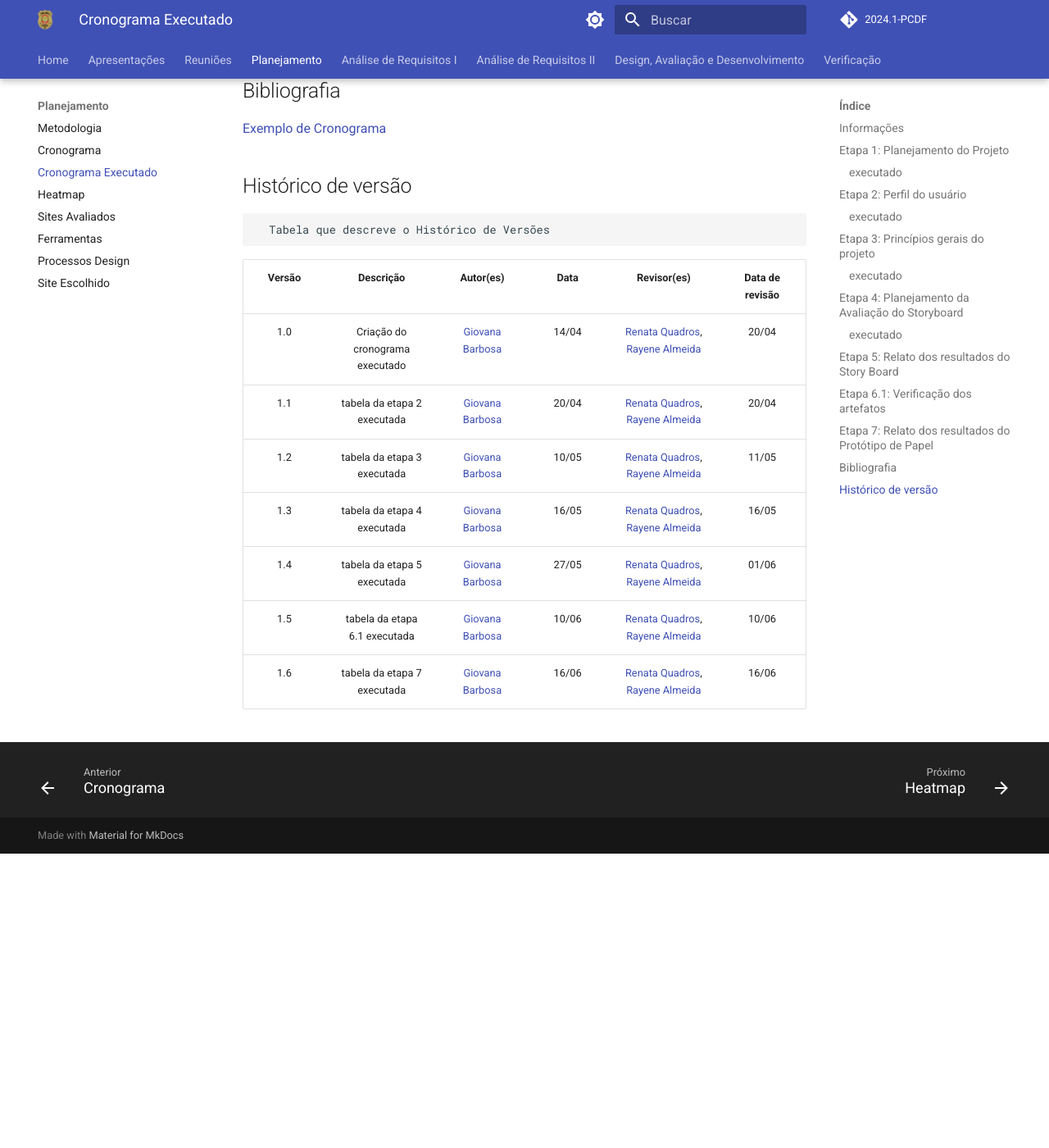
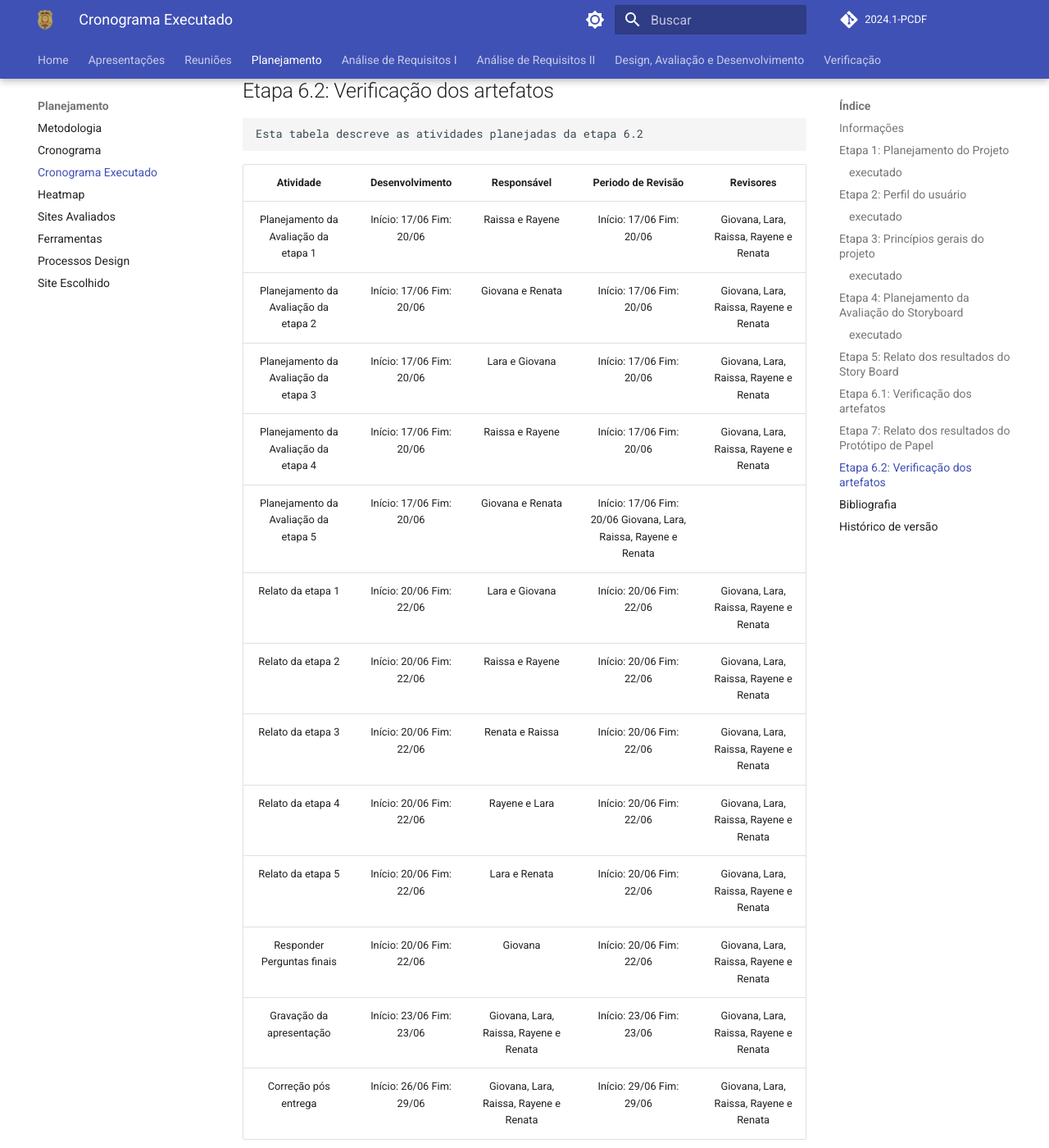
Before and after one commit to Interacao-Humano-Computador/2024.1-PCDF, an MkDocs documentation site: the page built from docs/planejamento/cronograma_executado.md, in a window 1280 px wide and 1400 px high, scrolled down 7307 px. Shown: the whole window at 82% size. Built offline with MkDocs 1.6.1 and Material for MkDocs 9.7.7, drawn with Linux system fonts in a browser that asks for light colours; comment, search, counter and statistics services are not loaded; before the commit the page ends 8348 px from its top, so only the background shows below that; some of the changed text lies outside the part shown.

Commit message:
Etapa 6.2

```diff
--- a/docs/planejamento/cronograma_executado.md
+++ b/docs/planejamento/cronograma_executado.md
@@ -117,6 +117,26 @@ Este documento tem objetivo de apresentar o cronograma executado que o grupo ult
 | Gravação da apresentação                                                           | Início: 16/06 Fim: 18/06 | Giovana,  Lara, Raissa, Rayene e Renata       | Início: 18/06 Fim: 18/06|Giovana,  Lara, Raissa, Rayene e Renata |
 | Correção pós entrega           | Início: 19/06 Fim: 21/06 | Giovana,  Lara, Raissa, Rayene e Renata             | Início: 21/06 Fim: 21/06 | Giovana,  Lara, Raissa, Rayene e Renata   |
 
+## Etapa 6.2:  Verificação dos artefatos
+    Esta tabela descreve as atividades planejadas da etapa 6.2
+
+| Atividade       | Desenvolvimento | Responsável                                 | Periodo de Revisão             | Revisores |
+| :--------: | :----: | :--------------------:                    | :---------------: |:---------------: |
+| Planejamento da Avaliação da etapa 1 | Início: 17/06 Fim: 20/06 | Raissa e Rayene     | Início: 17/06 Fim: 20/06 | Giovana,  Lara, Raissa, Rayene e Renata          |
+|Planejamento da Avaliação da etapa 2 | Início: 17/06 Fim: 20/06  | Giovana e Renata |Início: 17/06 Fim: 20/06 | Giovana,  Lara, Raissa, Rayene e Renata          |
+| Planejamento da Avaliação da etapa 3 | Início: 17/06 Fim: 20/06  | Lara e Giovana    | Início: 17/06 Fim: 20/06 | Giovana,  Lara, Raissa, Rayene e Renata          |
+| Planejamento da Avaliação da etapa 4 | Início: 17/06 Fim: 20/06  | Raissa e Rayene      | Início: 17/06 Fim: 20/06 | Giovana,  Lara, Raissa, Rayene e Renata          |
+| Planejamento da Avaliação da etapa 5 | Início: 17/06 Fim: 20/06  |  Giovana e Renata      | Início: 17/06 Fim: 20/06  Giovana,  Lara, Raissa, Rayene e Renata          |
+| Relato da etapa 1              |Início: 20/06 Fim: 22/06 |    Lara e Giovana         |Início: 20/06 Fim: 22/06 |Giovana,  Lara, Raissa, Rayene e Renata          |
+|  Relato da etapa 2              |Início: 20/06 Fim: 22/06 |Raissa e Rayene  |Início: 20/06 Fim: 22/06 | Giovana, Lara, Raissa, Rayene e Renata          |
+|  Relato da etapa 3              |Início: 20/06 Fim: 22/06 | Renata  e Raissa            |Início: 20/06 Fim: 22/06 |Giovana,  Lara, Raissa, Rayene e Renata          |
+|  Relato da etapa 4              |Início: 20/06 Fim: 22/06 |   Rayene e Lara          |Início: 20/06 Fim: 22/06 |Giovana,  Lara, Raissa, Rayene e Renata          |
+|  Relato da etapa 5              |Início: 20/06 Fim: 22/06 |Lara e Renata         |Início: 20/06 Fim: 22/06 | Giovana, Lara, Raissa, Rayene e Renata          |
+| Responder Perguntas finais             |Início: 20/06 Fim: 22/06 | Giovana    |Início: 20/06 Fim: 22/06 | Giovana, Lara, Raissa, Rayene e Renata          |
+| Gravação da apresentação               | Início: 23/06 Fim: 23/06 | Giovana,  Lara, Raissa, Rayene e Renata              | Início: 23/06 Fim: 23/06  | Giovana,  Lara, Raissa, Rayene e Renata              |
+| Correção pós entrega                   | Início: 26/06 Fim: 29/06 | Giovana,  Lara, Raissa, Rayene e Renata              | Início: 29/06 Fim: 29/06 | Giovana, Lara, Raissa, Rayene e Renata              |
+
+
 ## Bibliografia
 [Exemplo de Cronograma](https://aprender3.unb.br/pluginfile.php/2843633/mod_resource/content/2/Exemplo%20de%20Cronograma.pdf)
 
@@ -132,3 +152,4 @@ Este documento tem objetivo de apresentar o cronograma executado que o grupo ult
 | 1.4 | tabela da etapa 5 executada  | [Giovana Barbosa ](https://github.com/gio221) | 27/05 |  [Renata Quadros](https://github.com/Renatinha28), [Rayene Almeida](https://github.com/rayenealmeida)  |01/06|
 | 1.5 | tabela da etapa 6.1 executada  | [Giovana Barbosa ](https://github.com/gio221) | 10/06 |  [Renata Quadros](https://github.com/Renatinha28), [Rayene Almeida](https://github.com/rayenealmeida)  |10/06|
 | 1.6 | tabela da etapa 7 executada  | [Giovana Barbosa ](https://github.com/gio221) | 16/06 |  [Renata Quadros](https://github.com/Renatinha28), [Rayene Almeida](https://github.com/rayenealmeida)  |16/06|
+| 1.6 | tabela da etapa 6.2 executada  | |  |   |
```
